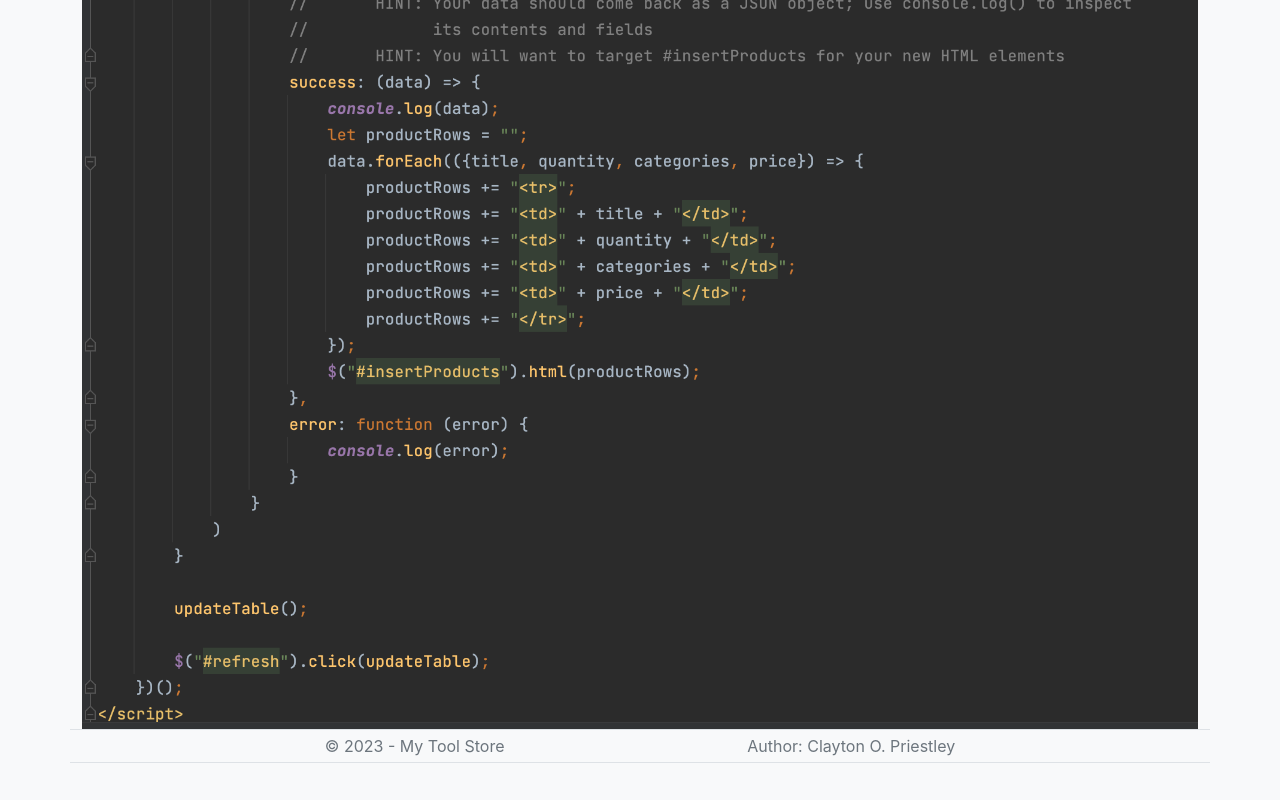
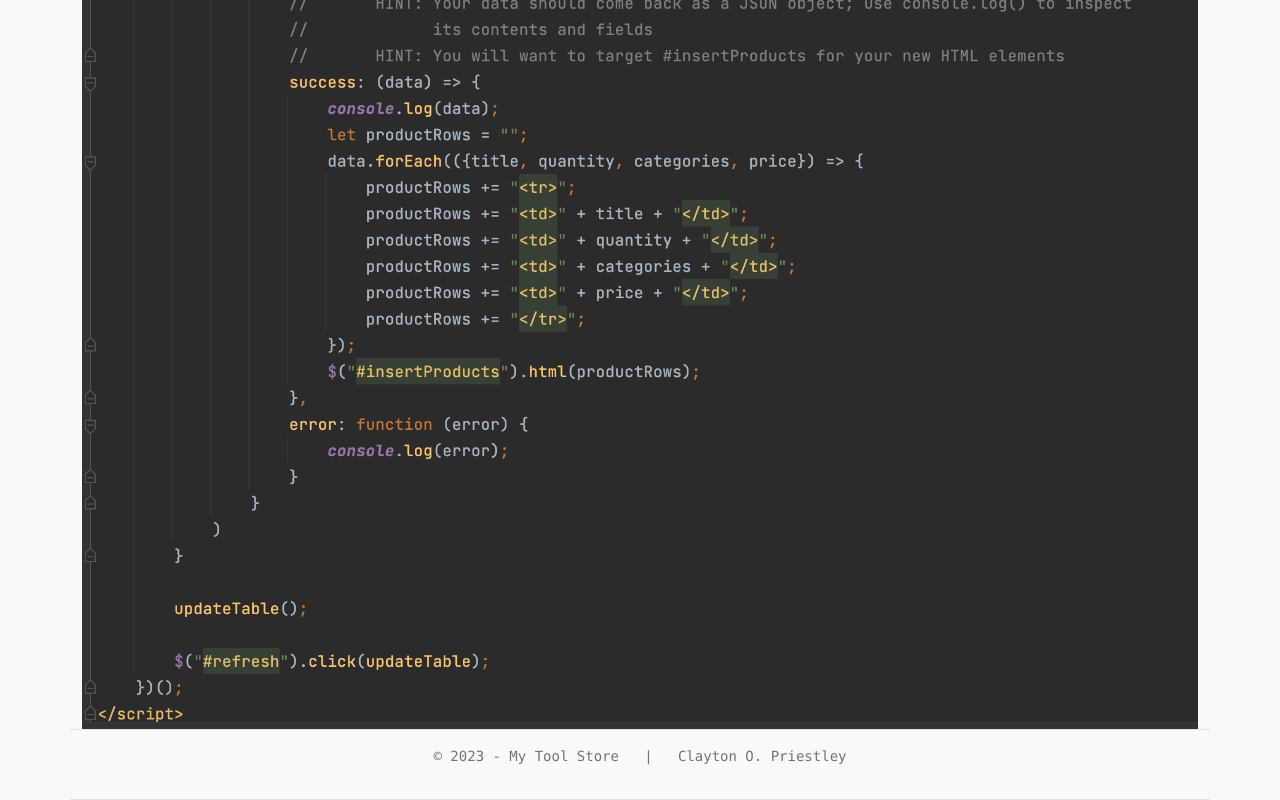
Before and after one commit to cpriestley/codeup-web-exercises, a website: page ajax-store.html in a window 1280 px wide. Shown: the part 1226-2026 px from the top of the page. Before the commit the page ends 1989 px from the top, so only its background shows below. Drawn offline with nearby package versions, Linux system fonts and the light colour scheme.

Commit message:
jQuery Exercises - AJAX Store - add name to footer

```diff
--- a/ajax-store.html
+++ b/ajax-store.html
@@ -12,6 +12,7 @@
         body {
             margin: 10px !important;
         }
+
         img {
             width: 100%;
             height: auto;
@@ -70,9 +71,10 @@
     </section>
 </main>
 <footer>
-    <div class="container d-flex justify-content-evenly text-secondary border-top border-bottom py-1">
-        <div>&copy; 2023 - My Tool Store</div>
-        <div>Author: Clayton O. Priestley</div>
+    <div class="container d-flex justify-content-evenly text-secondary border-top border-bottom py-3">
+        <div>
+            <pre>&copy; 2023 - My Tool Store   |   Clayton O. Priestley</pre>
+        </div>
     </div>
 </footer>
 <script src="https://code.jquery.com/jquery-3.6.1.min.js"
```
